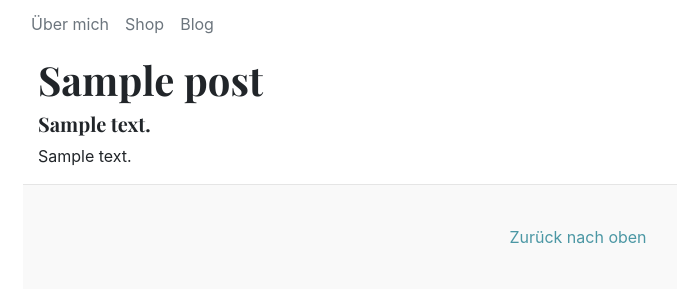
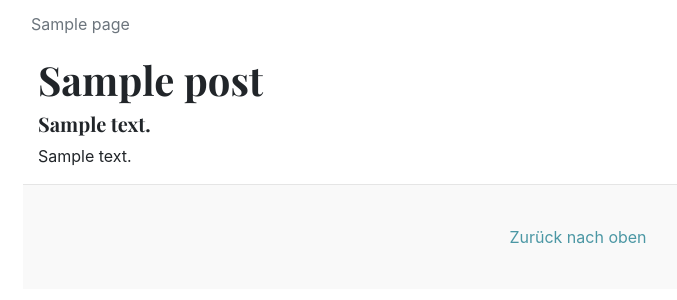
Before and after one commit to ChristianGroeber/sarah-website, a Django app: page /blog/1/ in a window 1280 px wide. Shown: the part 193-493 px from the top of the page, without its empty margins (62-739 px from the left). Run offline with Django 3.2, Linux system fonts and the light colour scheme; tables that the repository leaves empty hold one stand-in row (values such as "Sample post"); some libraries are stand-ins or nearby versions.

Commit message:
added context processors

```diff
--- /dev/null
+++ b/sakreativ/blog/context_processors.py
@@ -0,0 +1,7 @@
+from .models import Page
+
+
+def pages(request):
+    return {
+        'pages': Page.objects.filter(show_on_page=True)
+    }
--- a/sakreativ/blog/models.py
+++ b/sakreativ/blog/models.py
@@ -34,3 +34,6 @@ class Page(models.Model):
     title = models.CharField(max_length=50)
     link = models.CharField(max_length=200)
     show_on_page = models.BooleanField(default=True)
+
+    def __str__(self):
+        return self.title
--- a/sakreativ/blog/templates/blog/base.html
+++ b/sakreativ/blog/templates/blog/base.html
@@ -34,9 +34,9 @@
 
       <div class="nav py-1 mb-2">
         <nav class="nav d-flex justify-content-between">
-          <a class="p-2 text-muted" href="ueber-mich">Über mich</a>
-          <a class="p-2 text-muted" href="#">Shop</a>
-          <a class="p-2 text-muted" href="#">Blog</a>
+          {% for page in pages %}
+            <a class="p-2 text-muted" href="{{ page.link }}">{{ page.title }}</a>
+          {% endfor %}
         </nav>
       </div>
     <main role="main" class="container">
--- a/sakreativ/sakreativ/settings.py
+++ b/sakreativ/sakreativ/settings.py
@@ -64,6 +64,7 @@ TEMPLATES = [
                 'django.template.context_processors.request',
                 'django.contrib.auth.context_processors.auth',
                 'django.contrib.messages.context_processors.messages',
+                'blog.context_processors.pages',
             ],
         },
     },
```
